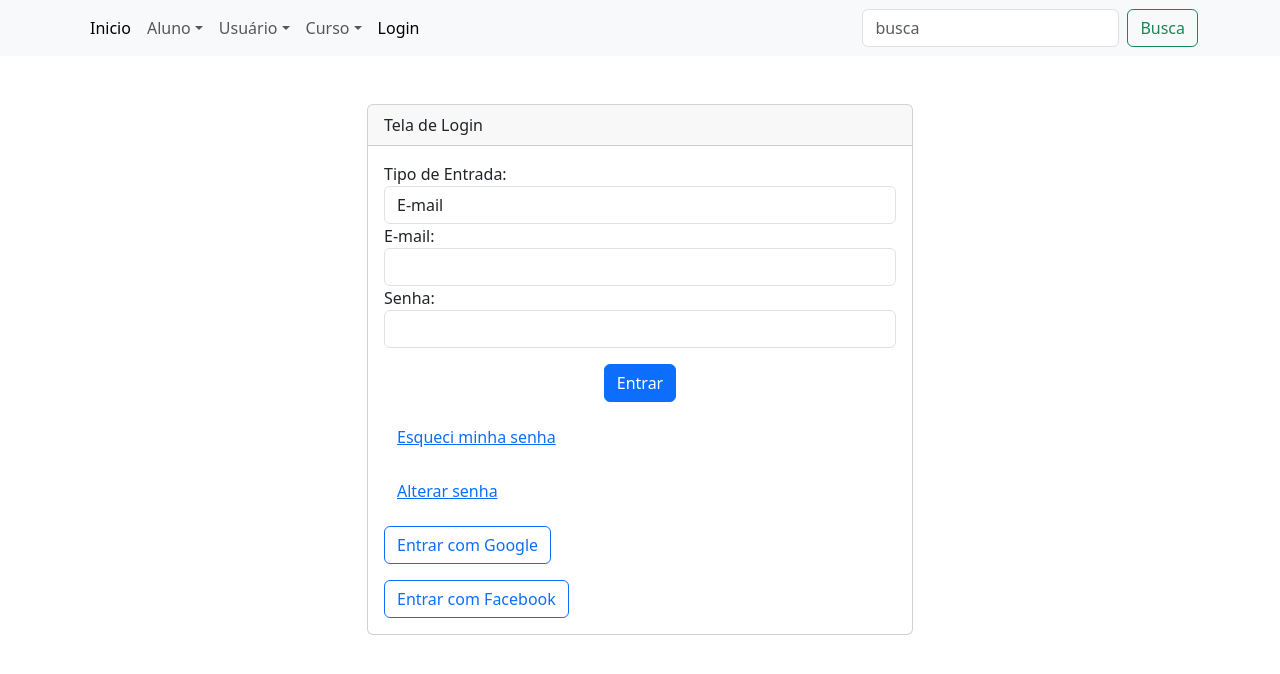
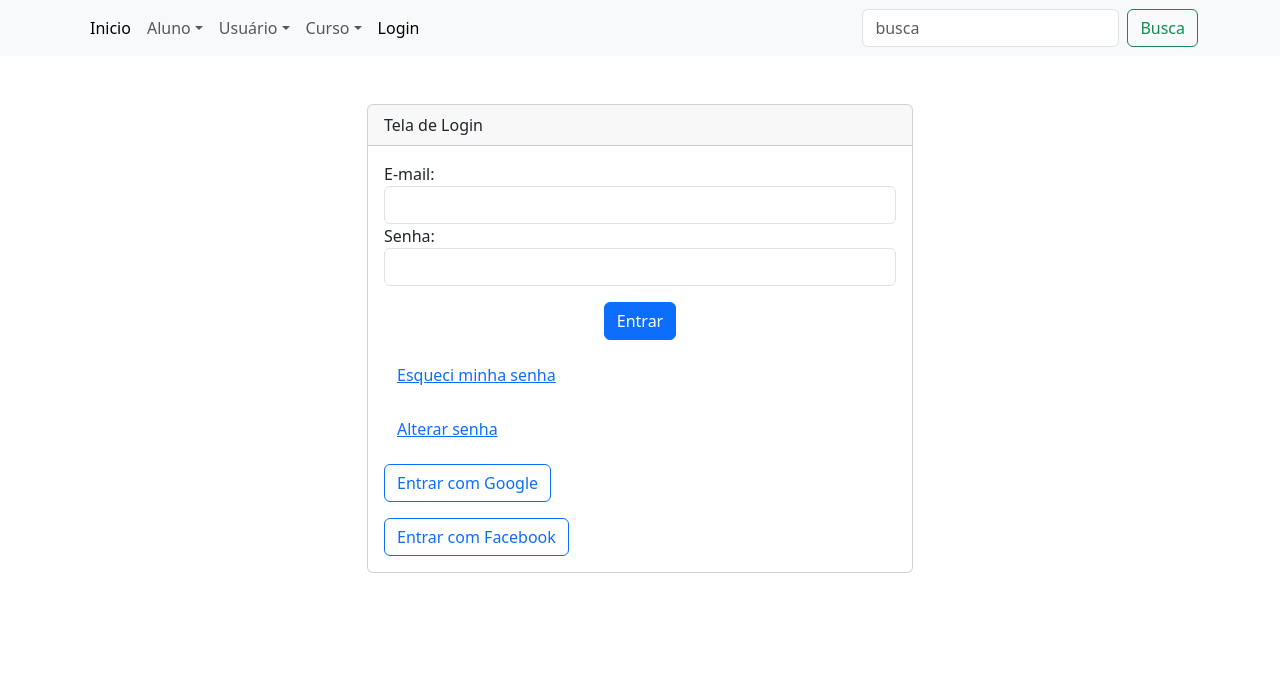
Before and after one commit to gilneiaquino/escolar-web, a React (Create React App) app: page /login in a window 1280 px wide. Shown: the top 674 px of the page. Built offline with nearby package versions, Linux system fonts and the light colour scheme.

Commit message:
login somente por email e senha no formulario

```diff
--- a/src/app/Login/Login.tsx
+++ b/src/app/Login/Login.tsx
@@ -5,13 +5,11 @@ import UsuarioController from '../Usuario/UsuarioController';
 
 function Login() {
     const navigate = useNavigate();
-
     const usuarioController = new UsuarioController();
 
     const [formData, setFormData] = useState({
-        nomeUsuario: '',
+        email: '',
         senha: '',
-        tipoLogin: 'email', // Defina o valor padrão como 'email'
     });
 
     const handleInputChange = (e: any) => {
@@ -25,27 +23,12 @@ function Login() {
     const handleSubmit = (e: any) => {
         e.preventDefault();
 
-        const { tipoLogin, nomeUsuario, senha } = formData;
+        const { email, senha } = formData;
 
-        let usuarioDto = {
-            nomeUsuario: '',
-            senha: '',
-            email: '',
-            cpf: '',
+        const usuarioDto = {
+            email: email,
+            senha: senha,
         };
-
-        if (tipoLogin === 'email') {
-            usuarioDto.senha = senha;
-            usuarioDto.nomeUsuario = nomeUsuario;
-            usuarioDto.email = nomeUsuario; // Defina o e-mail com o valor de nomeUsuario
-        } else if (tipoLogin === 'cpf') {
-            const cpf = nomeUsuario.replace(/\D/g, '');
-            usuarioDto.senha = senha;
-            usuarioDto.cpf = cpf;
-        } else if (tipoLogin === 'username') {
-            usuarioDto.senha = senha;
-            usuarioDto.nomeUsuario = nomeUsuario;
-        }
 
         usuarioController.login(usuarioDto, dispatchEvent);
     };
@@ -60,20 +43,16 @@ function Login() {
 
     const handleGoogleLoginClick = () => {
         // Adicione a lógica para o login com Google aqui
+        // Redirecione para a página de autenticação do Google
     };
 
     const handleFacebookLoginClick = () => {
         // Adicione a lógica para o login com Facebook aqui
+        // Redirecione para a página de autenticação do Facebook
     };
 
     const limparCamposLoginEnviados = () => {
-        const { tipoLogin } = formData;
-        if (tipoLogin === 'email') {
-            setFormData({ ...formData, nomeUsuario: '' });
-        }
-        else {
-            setFormData({ ...formData, nomeUsuario: '' });
-        }
+        setFormData({ email: '', senha: '' });
     };
 
     return (
@@ -85,50 +64,16 @@ function Login() {
                         <div className="card-body">
                             <form onSubmit={handleSubmit}>
                                 <div className="form-group">
-                                    <label htmlFor="tipoLogin">Tipo de Entrada:</label>
-                                    <select
+                                    <label htmlFor="email">E-mail:</label>
+                                    <input
+                                        type="email"
                                         className="form-control"
-                                        id="tipoLogin"
-                                        name="tipoLogin"
-                                        value={formData.tipoLogin}
+                                        id="email"
+                                        name="email"
+                                        value={formData.email}
                                         onChange={handleInputChange}
-                                        onBlur={limparCamposLoginEnviados}
-                                    >
-                                        <option value="email">E-mail</option>
-                                        <option value="cpf">CPF</option>
-                                        <option value="username">Nome de Usuário</option>
-                                    </select>
-                                </div>
-                                <div className="form-group">
-                                    {formData.tipoLogin === 'cpf' ? (
-                                        <label htmlFor="nomeUsuario">CPF:</label>
-                                    ) : (
-                                        <label htmlFor="nomeUsuario">
-                                            {formData.tipoLogin === 'email' ? 'E-mail:' : 'Nome de Usuário ou E-mail:'}
-                                        </label>
-                                    )}
-                                    {formData.tipoLogin === 'cpf' ? (
-                                        <InputMask
-                                            mask="999.999.999-99"
-                                            className="form-control"
-                                            id="nomeUsuario"
-                                            name="nomeUsuario"
-                                            value={formData.nomeUsuario}
-                                            onChange={handleInputChange}
-                                            required
-                                        />
-                                    ) : (
-                                        <input
-                                            type={formData.tipoLogin === 'email' ? 'email' : 'text'}
-                                            className="form-control"
-                                            id="nomeUsuario"
-                                            name="nomeUsuario"
-                                            value={formData.nomeUsuario}
-                                            onChange={handleInputChange}
-                                            required
-                                            pattern={formData.tipoLogin === 'email' ? '[a-z0-9._%+-]+@[a-z0-9.-]+\\.[a-z]{2,}$' : undefined}
-                                        />
-                                    )}
+                                        required
+                                    />
                                 </div>
                                 <div className="form-group">
                                     <label htmlFor="senha">Senha:</label>
--- a/src/app/Usuario/UsuarioController.ts
+++ b/src/app/Usuario/UsuarioController.ts
@@ -108,7 +108,7 @@ class UsuarioController {
 
     try {
       const novoUsuario = await this.usuarioService.login(usuarioDto);
-      this.navigate(`/`);
+     // this.navigate(`/`);
     } catch (error) {
       throw new Error('Erro ao criar usuário');
     }
--- a/src/app/Usuario/UsuarioService.ts
+++ b/src/app/Usuario/UsuarioService.ts
@@ -7,7 +7,7 @@ class UsuarioService {
   private readonly axiosInstance;
 
   constructor() {
-    this.baseURL = 'http://localhost:8080/api/usuarios';
+    this.baseURL = 'http://localhost:8080';
     this.axiosInstance = axios.create({
       baseURL: this.baseURL,
       headers: {
@@ -86,12 +86,13 @@ class UsuarioService {
     }
   }
 
-  public async login(usuarioDto: UsuarioDto): Promise<UsuarioDto> {
+  async login(usuarioDto: UsuarioDto) {
     try {
-      const response = await axios.post("http://localhost:8080/api/usuarios/login", usuarioDto, this.customConfig);
-      return response.data;
-    } catch (error: any) {
-      throw error;
+     // const response = await this.axiosInstance.post('/api/usuarios/login', usuarioDto);
+      const response = await this.axiosInstance.post('/api/usuarios/login');
+      return response.data; // Se a solicitação foi bem-sucedida, a resposta pode conter dados do usuário logado
+    } catch (error) {
+      throw new Error('Erro ao fazer login');
     }
   }
 }
--- a/src/app/modelos/UsuarioDto.ts
+++ b/src/app/modelos/UsuarioDto.ts
@@ -1,5 +1,5 @@
 export interface UsuarioDto {
-    nomeUsuario?: string;
+    nome?: string;
     senha: string;
     email?: string;
     cpf?: string;
```
